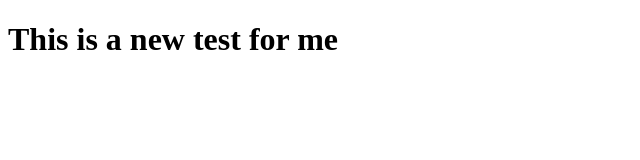
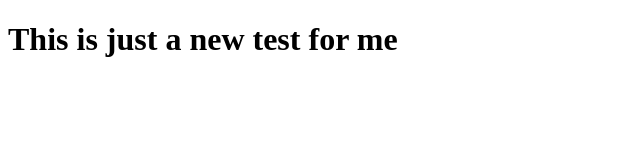
Before and after one commit to cdao002/JSNewLab, a plain HTML site: page index.html in a window 1280 px wide. Shown: the whole page, without its empty margins (0-640 px from the left). Drawn offline with Linux system fonts and the light colour scheme.

Commit message:
Update index.html

```diff
--- a/index.html
+++ b/index.html
@@ -6,6 +6,6 @@
     <title>Document</title>
 </head>
 <body>
-    <h1> This is a new test for me</h1>
+    <h1> This is just a new test for me</h1>
 </body>
 </html>
```
